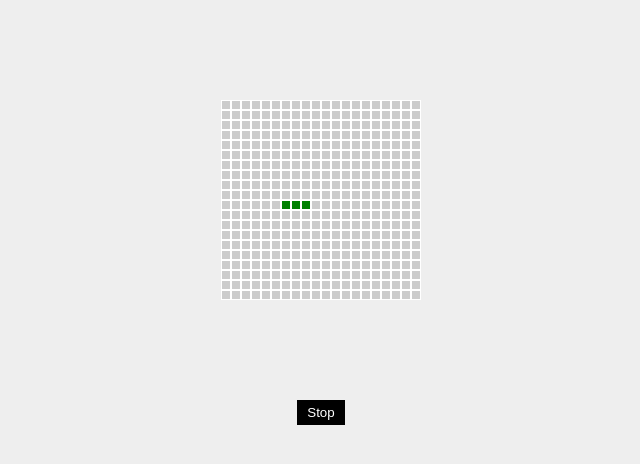
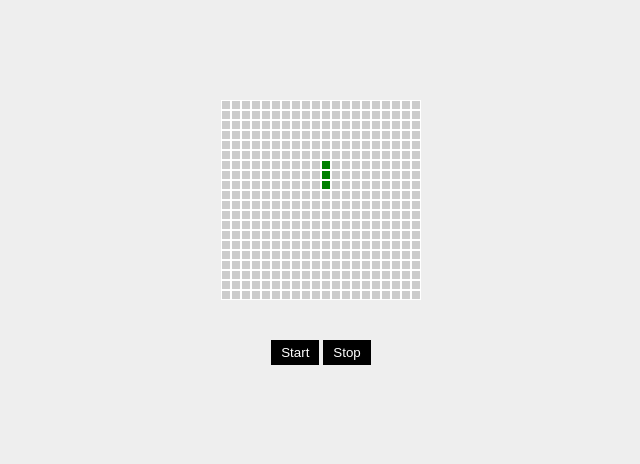
Before and after one commit to samnajian/GoL, a plain HTML site: page index.html in a window 1280 px wide. Shown: the whole page, without its empty margins (319-959 px from the left). Drawn offline with Linux system fonts and the light colour scheme.

Commit message:
add start button

```diff
--- a/index.html
+++ b/index.html
@@ -9,7 +9,10 @@
 <body>
 
     <div id="grid"></div>
-    <button id="stop">Stop</button>
+    <div id="controls">
+        <button id="start">Start</button>
+        <button id="stop">Stop</button>
+    </div>
     <script type="text/javascript" src="main.js"></script>
 
 </body>
--- a/main.js
+++ b/main.js
@@ -209,17 +209,24 @@
 
     function Game( width, height  ){
         let cells = [],
-            grid = new Grid( cells );
+            grid = new Grid( cells ),
+            timer_handle;
 
         // init
         grid.init( width, height );
 
-        // update on intervals
-        let handle = setInterval(grid.update, 600);
+
 
         doc.querySelector("#stop").addEventListener("click", function(){
-            clearInterval( handle );
+            if( timer_handle )
+                clearInterval( timer_handle );
         });
+
+        doc.querySelector("#start").addEventListener("click", function(){
+            // update on intervals
+            timer_handle = setInterval(grid.update, 600);
+        });
+
     }
 
 
--- a/style.css
+++ b/style.css
@@ -3,14 +3,20 @@ body{
 }
 
 #grid{
-    margin: 100px auto;
+    margin: 100px auto 30px auto;
     display: block;
     background: #fff;
     padding: 0;
 }
-#stop{
+#controls{
+    max-width: 400px;
+    margin: 0 auto;
+    display: block;
+    text-align: center;
+}
+button{
     margin: 10px auto;
-    display: block;
+    display: inline-block;
     border: none;
     background: #000;
     color: #fff;
```
Also changed, not shown: main-compiled.js (+8 -5 lines), 1 other file.
